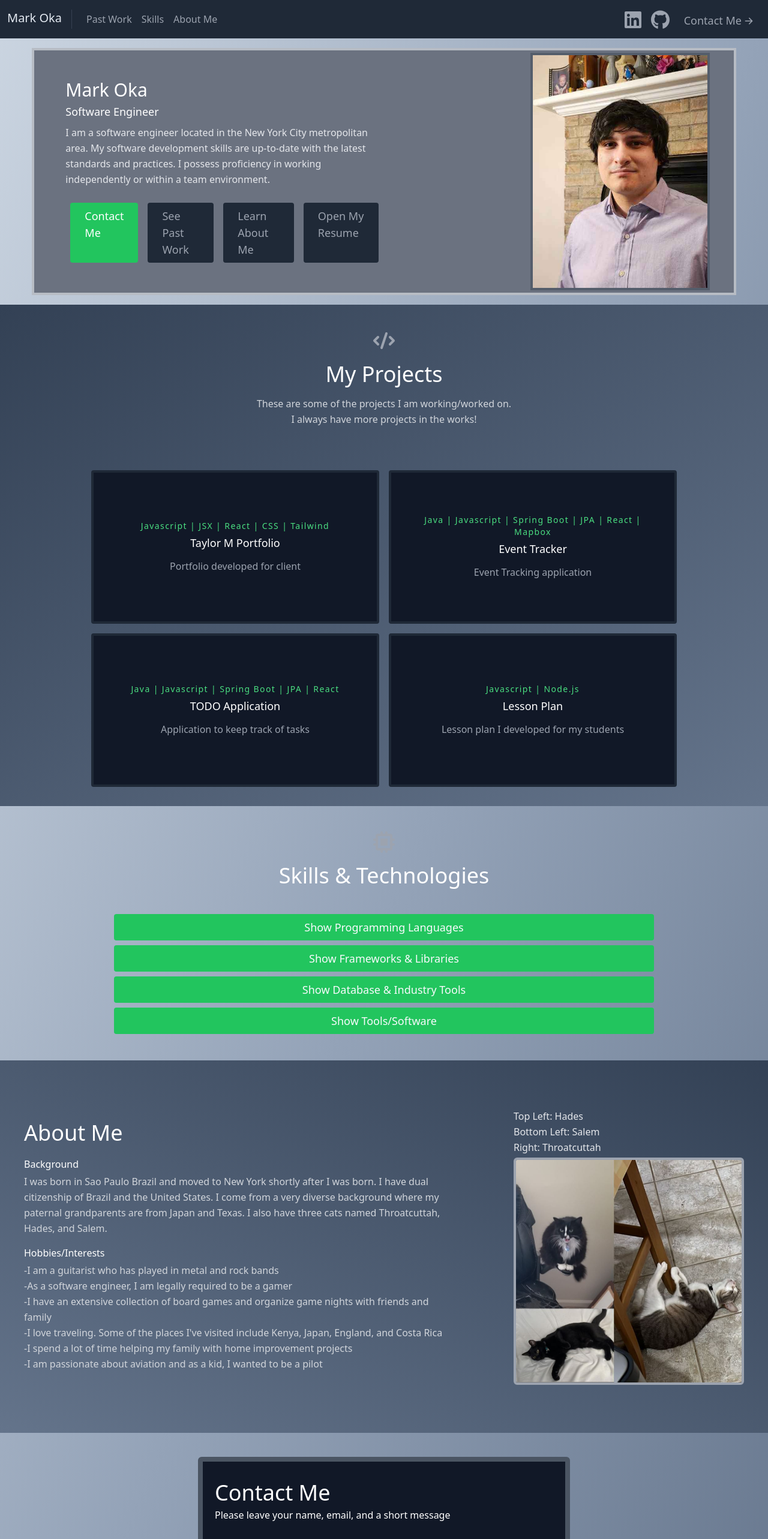
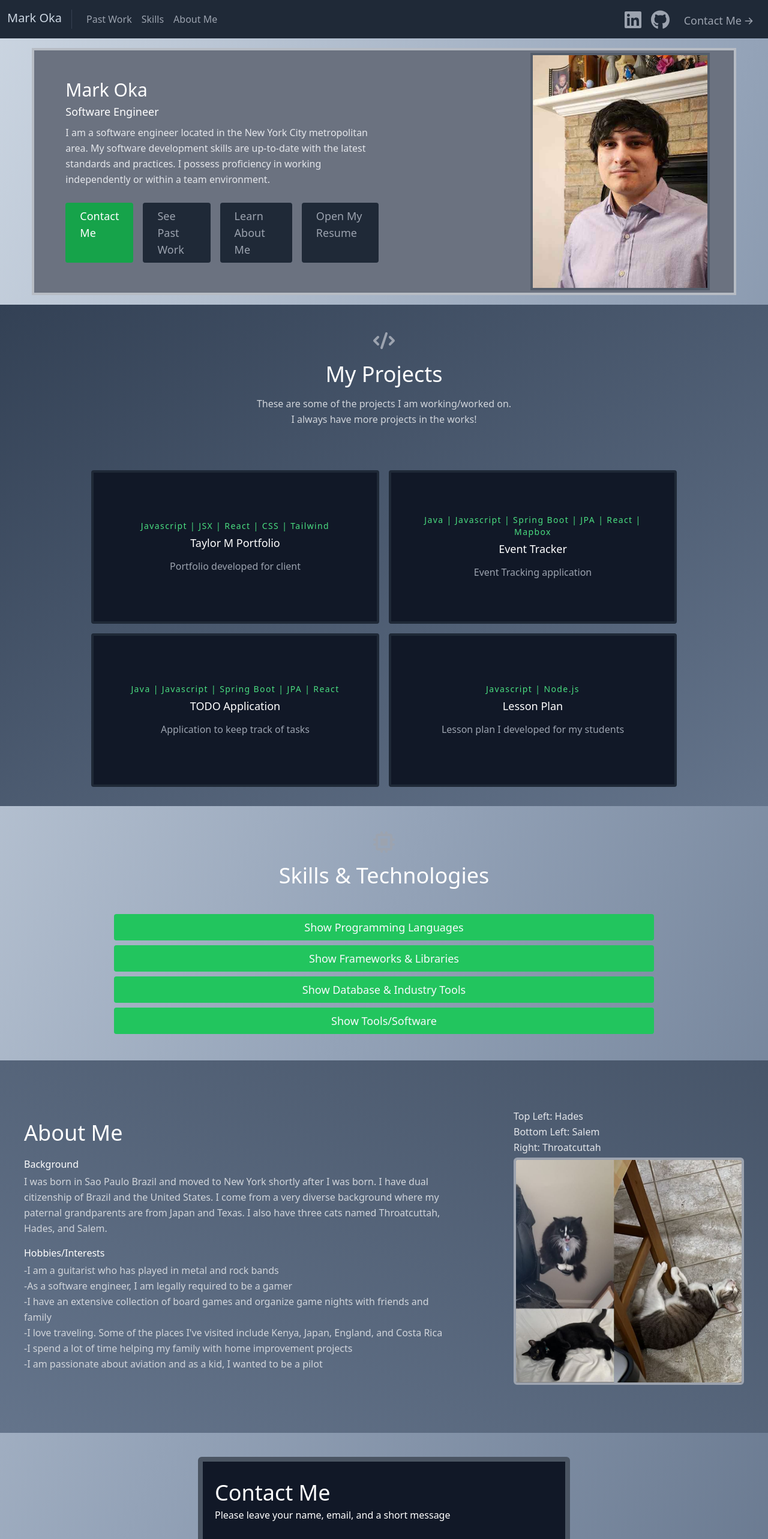
Before and after one commit to markoka101/portfolio, a React (Create React App) app: page / in a window 1280 px wide. Shown: the top 2566 px of the page at 60% size. Built offline with nearby package versions, Linux system fonts and the light colour scheme.

Commit message:
small design changes

```diff
--- a/src/components/About.js
+++ b/src/components/About.js
@@ -17,7 +17,7 @@ export default function About() {
               <div className="flex flex-col md:flex-row lg:flex-row justify-center">
                 <a
                   href="#contact"
-                  className="inline-flex text-white justify-center bg-green-500 border-0 my-1 md:my-0.5 lg:my-0.5 mx-2 py-2 px-6 focus:outline-none hover:bg-green-600 rounded text-lg">
+                  className="inline-flex text-white justify-center bg-green-600 border-0 my-1 md:my-0.5 lg:my-0.5 mr-2 py-2 px-6 focus:outline-none hover:ring-2 hover:ring-slate-300 rounded text-lg">
                   Contact Me
                 </a>
                 <a
--- a/src/components/Navbar.js
+++ b/src/components/Navbar.js
@@ -7,7 +7,7 @@ export default function Navbar() {
     return (
         <header className="bg-gray-800 sm:sticky md:sticky lg:sticky top-0 z-10">
           <div className="container flex flex-wrap py-3 px-3 flex-row items-center justify-between min-w-full">
-            <a className="font-medium text-slate-200 hover:text-white mb-1 text-xl" href="#top">
+            <a className="font-medium text-slate-300 hover:text-white mb-1 text-xl" href="#top">
               Mark Oka
             </a>
             <nav className="md:mr-auto md:ml-4 md:py-1 md:pl-4 md:border-l md:border-gray-700	flex-wrap items-center text-base justify-center hidden md:block lg:block">
--- a/src/components/Person.js
+++ b/src/components/Person.js
@@ -2,7 +2,7 @@ import React from "react";
 
 export default function Person(){
     return (
-        <section id="person" className="relative bg-gradient-to-tr from-slate-500 to-slate-700">
+        <section id="person" className="relative bg-gradient-to-tr from-slate-500 to-slate-600">
           <div className="container mx-auto flex px-10 py-20 md:flex-row flex-col items-center">
             <div className="lg:flex-grow md:w-1/2 lg:pr-24 md:pr-16 flex flex-col md:items-start md:text-left mb-16 md:mb-0 items-center text-center">
               <h1 className="title-font sm:text-4xl mb-5 font-medium text-white">
```
